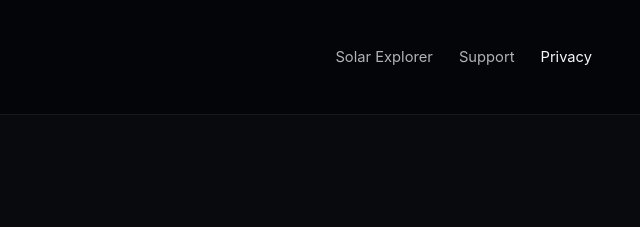
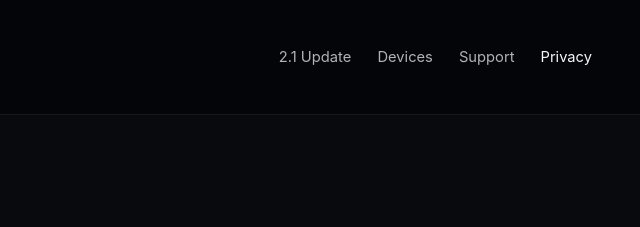
Before and after one commit to sbhaigh/hypertech, a plain HTML site: page privacy.html in a window 1280 px wide. Shown: the top 227 px of the page, 640-1280 px from the left. Drawn offline with Linux system fonts and the light colour scheme.

Commit message:
Standardize navigation across pages

```diff
--- a/privacy.html
+++ b/privacy.html
@@ -46,7 +46,8 @@
             <img src="assets/hypertech-logo-white.svg" alt="HyperTech" width="200" height="78">
         </a>
         <nav aria-label="Primary">
-            <a href="index.html#solar-explorer">Solar Explorer</a>
+            <a href="index.html#solar-explorer">2.1 Update</a>
+            <a href="index.html#devices">Devices</a>
             <a href="support.html">Support</a>
             <a href="privacy.html" aria-current="page">Privacy</a>
         </nav>
```
Also changed, not shown: support.html (+2 -1 lines).
